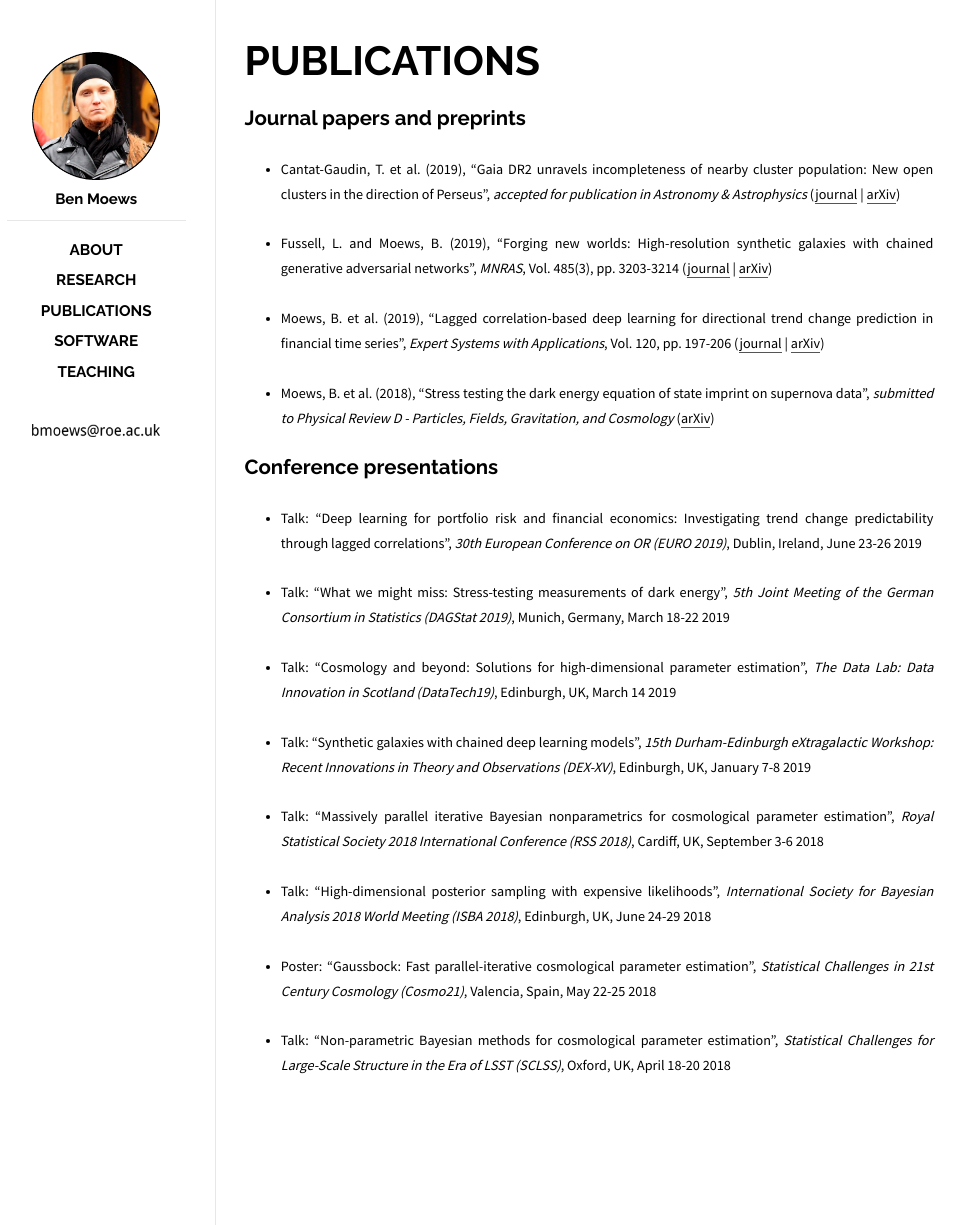
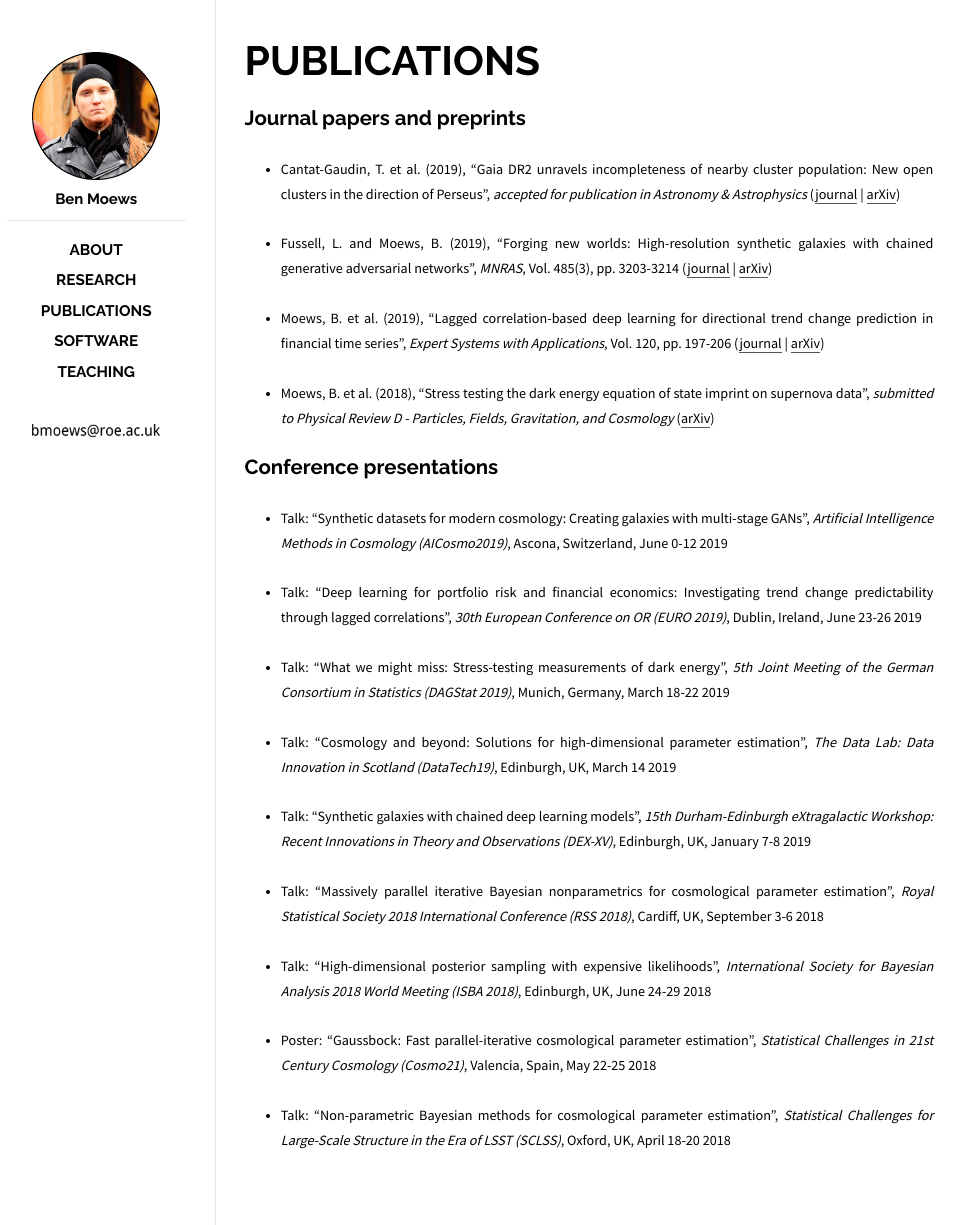
Before and after one commit to moews/moews.github.io, a Jekyll site: the page built from _posts/2017-03-25-publications.md, in a window 1280 px wide. Shown: the whole page, without its empty margins (143-1109 px from the left). Built offline with Jekyll 4.4.1, drawn with Linux system fonts in a browser that asks for light colours.

Commit message:
Update 2017-03-25-publications.md

```diff
--- a/_posts/2017-03-25-publications.md
+++ b/_posts/2017-03-25-publications.md
@@ -20,6 +20,8 @@ categories: posts
 
 ## Conference presentations
 
+* <small>Talk: "Synthetic datasets for modern cosmology: Creating galaxies with multi-stage GANs", _Artificial Intelligence Methods in Cosmology (AICosmo2019)_, Ascona, Switzerland, June 0-12 2019</small>
+
 * <small>Talk: "Deep learning for portfolio risk and financial economics: Investigating trend change predictability through lagged correlations", _30th European Conference on OR (EURO 2019)_, Dublin, Ireland, June 23-26 2019</small>
 
 * <small>Talk: "What we might miss: Stress-testing measurements of dark energy", _5th Joint Meeting of the German Consortium in Statistics (DAGStat 2019)_, Munich, Germany, March 18-22 2019</small>
```
